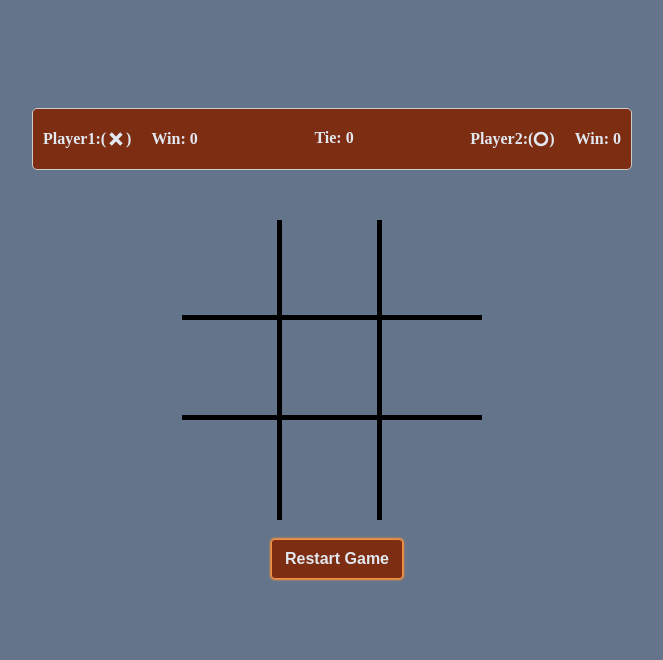
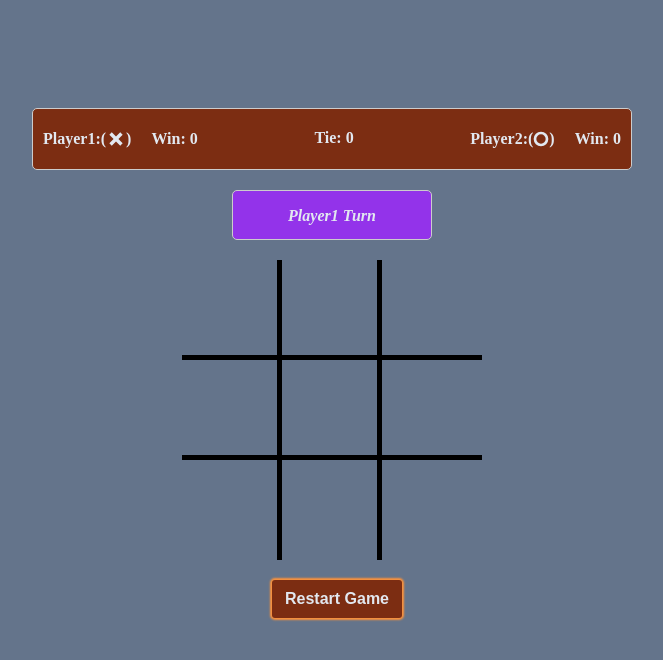
Before and after one commit to full-StackNinja/tic-tac-toe, a plain HTML site: page index.htm in a window 1280 px wide. Both pictures are taken after a click on the button "Start Game". Shown: the whole page, without its empty margins (308-971 px from the left). Drawn offline with Linux system fonts and the light colour scheme.

Commit message:
Add player turn display for each turn and animated player stats area on game start

```diff
--- a/app.js
+++ b/app.js
@@ -1,10 +1,14 @@
 const gameContainer = document.querySelector(".game-container");
 const boardContainer = document.querySelector(".board-container");
 const playGameButton = document.querySelector("#play-game");
+const displayPlayerTurn = document.querySelector(".player-turn");
+const statsContainer = document.querySelector(".stats-container");
+// Add animation to board on content load...
 document.addEventListener("DOMContentLoaded", () => {
      gameContainer.classList.add("animate-container");
 });
 
+// Create Game Board of 3 x 3
 const gameBoard = (function () {
      let boardCellsArray = [];
      const createBoard = () => {
@@ -77,6 +81,10 @@ const gameBoard = (function () {
           boardCellsArray = [];
           if (!isGameStarted) {
                isGameStarted = true;
+               statsContainer.style.opacity = "1";
+               displayPlayerTurn.style.display = "block";
+               displayPlayerTurn.style.opacity = "1";
+               displayPlayerTurn.textContent = `${gameController.initialPlayer().name} Turn`;
                boardContainer.addEventListener("click", (event) => {
                     let index;
                     let targetCell;
@@ -114,8 +122,8 @@ const createPlayer = ({ name, markPath, alt, width }) => {
 };
 const markCircle = "./icons/circle-outline.svg";
 const markCross = "./icons/close-thick.svg";
-const player1 = createPlayer({ name: "p1", markPath: markCross, alt: "cross", width: "70px" });
-const player2 = createPlayer({ name: "p2", markPath: markCircle, alt: "circle", width: "56px" });
+const player1 = createPlayer({ name: "Player1", markPath: markCross, alt: "cross", width: "70px" });
+const player2 = createPlayer({ name: "Player2", markPath: markCircle, alt: "circle", width: "56px" });
 
 const gameController = (() => {
      const initialPlayer = () => {
@@ -123,22 +131,23 @@ const gameController = (() => {
      };
      let currentPlayer = initialPlayer();
      const addContentToBoard = (index, targetCell) => {
-          console.log("cell content", targetCell.firstChild);
+          // console.log("cell content", targetCell.firstChild);
           if (targetCell.firstChild === null) {
-               console.log(`cell is empty before appending`);
+               // console.log(`cell is empty before appending`);
                // targetCell.textContent = currentPlayer.mark;
-               console.log(currentPlayer.mark());
+               // console.log(currentPlayer.mark());
                targetCell.append(currentPlayer.mark());
-               console.log(`after appending cell is ${targetCell.firstChild}`);
+               // console.log(`after appending cell is ${targetCell.firstChild}`);
                gameBoard.addCellToArray(index, currentPlayer.mark());
                let result = gameBoard.checkResult();
-               console.log("game result is", result);
+               // console.log("game result is", result);
                if (result === "tie" || result === "win") {
                     gameOver(result, currentPlayer);
                     currentPlayer = player1;
                     return 0;
                }
                currentPlayer = playerTurn(currentPlayer);
+               displayPlayerTurn.textContent = `${currentPlayer.name} Turn`;
           }
      };
      // let initialPlayer = player1;
@@ -157,13 +166,13 @@ const gameController = (() => {
           if (result === "win") {
                // console.log(`${currentPlayer.name} won the match`);
                currentPlayer.updateScore();
-               if (currentPlayer.name === "p1") {
+               if (currentPlayer.name === "Player1") {
                     // console.log(`current player is ${currentPlayer}`)
                     document.querySelector(".p1.score").textContent = currentPlayer.getScore();
                     modalMessage.style.top = "0px";
                     // modalMessage.style.pointerEvents = "all";
                     announceText.textContent = `Player1 Won!`;
-               } else if (currentPlayer.name === "p2") {
+               } else if (currentPlayer.name === "Player2") {
                     // console.log(`current player is ${currentPlayer}`)
                     document.querySelector(".p2.score").textContent = currentPlayer.getScore();
                     modalMessage.style.top = "0px";
--- a/index.htm
+++ b/index.htm
@@ -40,7 +40,7 @@
                     </span>
                </div>
           </div>
-
+          <p class="player-turn"></p>
           <div class="game-container">
                <div class="board-container"></div>
                <button id="play-game">Start Game</button>
--- a/styles.css
+++ b/styles.css
@@ -12,8 +12,9 @@ body {
 }
 
 .stats-container {
+     opacity: 0;
      width: 600px;
-     margin: 50px auto;
+     margin: 50px auto 20px auto;
      border: 1px solid #ccc;
      background-color: #7c2d12;
      border-radius: 5px;
@@ -22,6 +23,7 @@ body {
      display: flex;
      justify-content: space-between;
      padding: 20px 10px;
+     transition: opacity 0.5s ease-in;
 }
 
 .stats-container > div {
@@ -48,16 +50,34 @@ body {
      justify-content: end;
 }
 
+.player-turn {
+     display: block;
+     width: 200px;
+     height: 50px;
+     font-size: 16px;
+     font-style: italic;
+     font-weight: 700;
+     color: #e2e8f0;
+     margin: 20px auto;
+     line-height: 50px;
+     text-align: center;
+     border: 1px solid #ccc;
+     border-radius: 5px;
+     background-color: #9333ea;
+     opacity: 0;
+     transition: opacity 0.5s ease-in;
+}
+
 .game-container {
      width: 400px;
      height: 400px;
      opacity: 0;
      margin: auto;
      text-align: center;
-     transition: opacity 3s linear;
+     transition: opacity 1s linear;
 }
 
-.animate-container{
+.animate-container {
      opacity: 1;
 }
 
@@ -160,8 +180,7 @@ button#play-game {
 
 .announce-text {
      flex: 1;
-     /* border: 1px solid; */
      letter-spacing: 4px;
-     line-height: 1.5;
-     margin-left: 60px;
+     line-height: 2;
+     text-align: center;
 }
```
